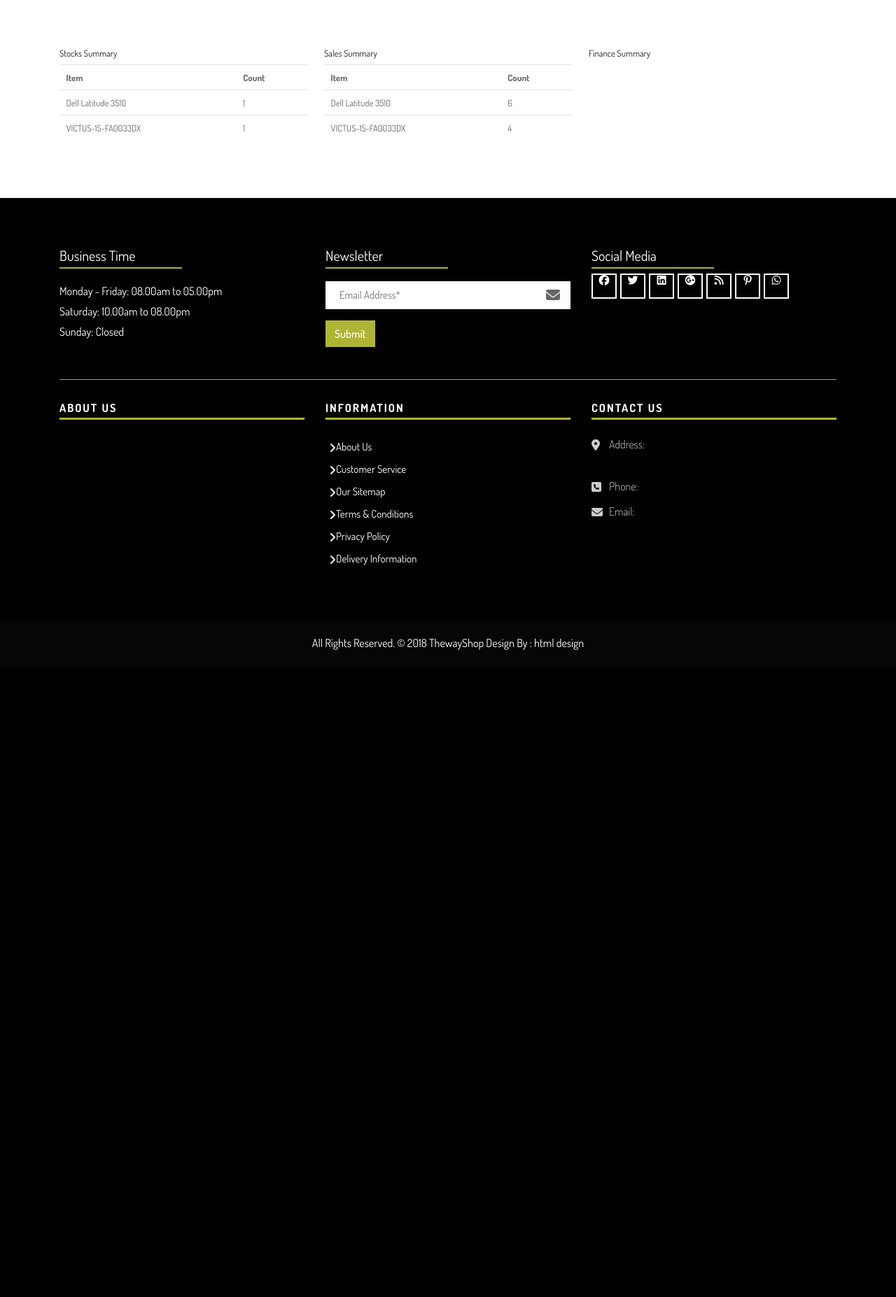
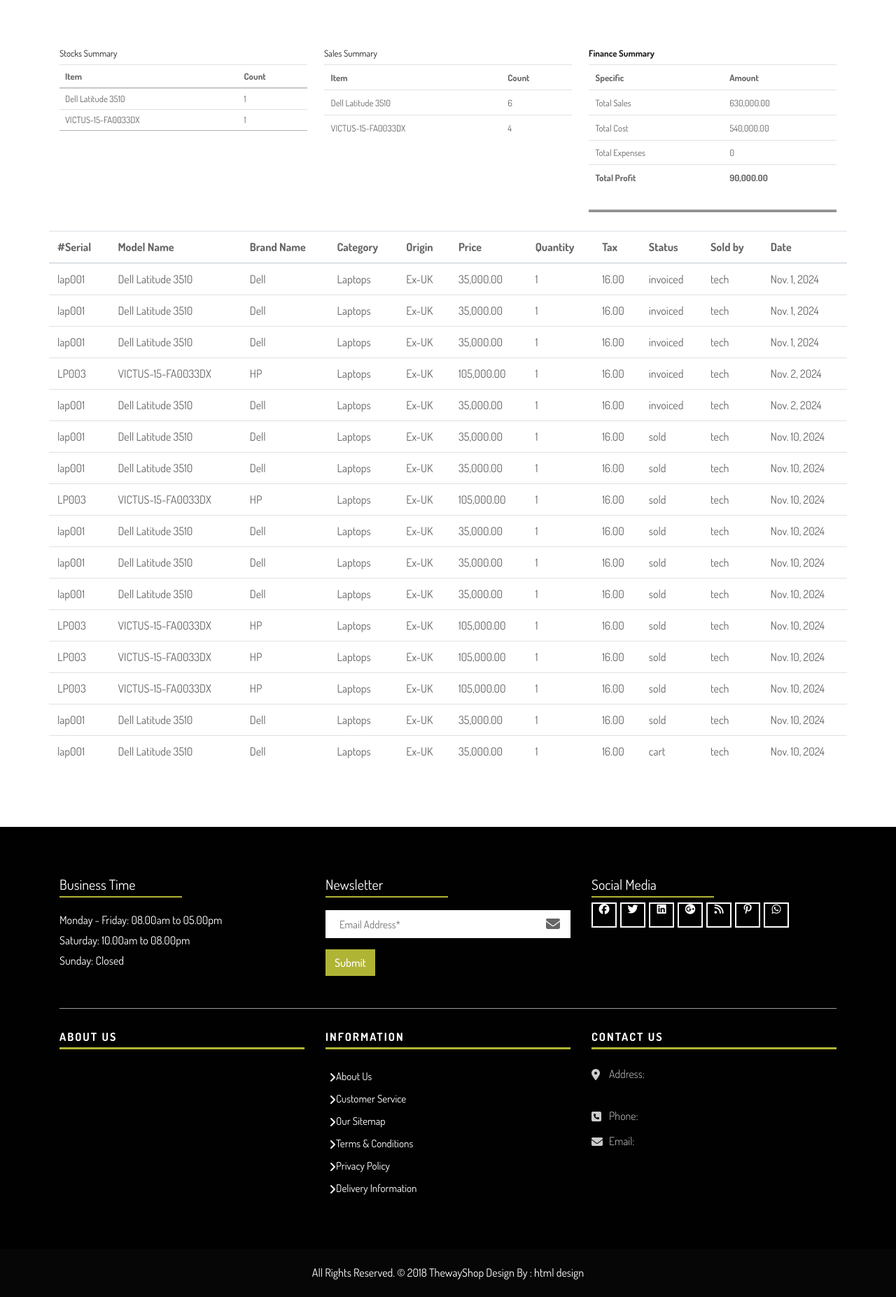
Before and after one commit to koshdevs/Tech-House-KE, a Django app: page /store/store-generate-reports/ in a window 1280 px wide. Shown: the part 300-2154 px from the top of the page at 70% size. Before the commit the page ends 1229 px from the top, so only its background shows below. Run offline with Django 5.2, Linux system fonts and the light colour scheme; data comes from the database, SQL or seed files in the repository; both versions use the stored data as it was after the commit; some libraries are stand-ins or nearby versions; some web fonts are replaced.

Commit message:
created summary page

```diff
--- a/tech_house/ecommerce/templates/ecommerce/base.html
+++ b/tech_house/ecommerce/templates/ecommerce/base.html
@@ -29,6 +29,7 @@
     <!-- Custom CSS -->
     <link rel="stylesheet" href="{% static 'css/custom.css' %}">
 
+    <link rel="stylesheet" href="https://cdn.datatables.net/2.1.8/css/dataTables.dataTables.css" />
     <!--[if lt IE 9]>
       <script src="https://oss.maxcdn.com/libs/html5shiv/3.7.0/html5shiv.js"></script>
       <script src="https://oss.maxcdn.com/libs/respond.js/1.4.2/respond.min.js"></script>
@@ -342,6 +343,8 @@
     <script src="{% static 'js/form-validator.min.js' %}"></script>
     <script src="{% static 'js/contact-form-script.js' %}"></script>
     <script src="{% static 'js/custom.js' %}"></script>
+    <script src="https://cdnjs.cloudflare.com/ajax/libs/jquery/3.7.1/jquery.min.js"></script>
+    <script src="https://cdn.datatables.net/2.1.8/js/dataTables.js"></script>
 </body>
 
 </html>
--- a/tech_house/manager/models.py
+++ b/tech_house/manager/models.py
@@ -33,6 +33,7 @@ class CustomerDetails(models.Model):
         verbose_name_plural = "Customer Details"
 
 class DeliveryDetails(models.Model):
+
 
     delivery_cost = models.DecimalField(max_digits=10, default=0.00,decimal_places=2, )
     delivery_address = models.TextField(null=True, blank=True)
--- a/tech_house/manager/sales_ops.py
+++ b/tech_house/manager/sales_ops.py
@@ -55,3 +55,20 @@ def get_sales_by_status(status):
     contxt = {"sales":sales, "total":total,"tax":tax,"subtotal":subtotal,"org_details":org_details,"date":date}
 
     return contxt
+
+def calculate_profit(sales,expenses):
+
+    cost = 0
+    price = 0
+
+    for sale in sales:
+
+        cost+=sale.product.cost *sale.quantity
+        price+=sale.price*sale.quantity
+
+
+    profit = round(price - cost - expenses,2)
+
+    contxt = {"cost":cost, "revenue":price,"profit":profit,"expenses":expenses}
+
+    return contxt
--- a/tech_house/manager/templates/manager/store-reports.html
+++ b/tech_house/manager/templates/manager/store-reports.html
@@ -4,10 +4,21 @@
 {% load humanize %}
 
 
+
 {% block content %}
 
+<link rel="stylesheet" href="https://cdn.datatables.net/2.1.8/css/dataTables.dataTables.css" />
+<script src="https://cdnjs.cloudflare.com/ajax/libs/jquery/3.7.1/jquery.min.js"></script>
+<script src="https://cdn.datatables.net/2.1.8/js/dataTables.js"></script>
 
+<style>
 
+    .line {
+        border-bottom: 4px double #333;
+
+        padding: 10px 0;
+    }
+</style>
 
 
 
@@ -19,7 +30,7 @@
             <div class="col-4">
 
                 <h4>Stocks Summary</h4>
-                <table  class="table">
+                <table  class="table" id="stocksSummary">
 
                     <thead>
 
@@ -48,7 +59,7 @@
             <div class="col-4">
 
                 <h4>Sales Summary</h4>
-                <table  class="table">
+                <table  class="table" id="salesSummary">
 
                     <thead>
 
@@ -76,9 +87,96 @@
             </div>
             <div class="col-4">
 
-                <h4>Finance Summary</h4>
+                <h4 style="font-weight:bold">Finance Summary</h4>
+                <table  class="table">
+
+                    <thead>
+
+                        <th>Specific</th>
+                        <th>Amount</th>
+
+                    </thead>
+
+                    <tbody>
+
+                        <tr>
+                            <td>Total Sales</td>
+                            <td>{{ finance_contxt.revenue|intcomma }}</td>
+                        <tr>
+                            <tr>
+                                <td>Total Cost</td>
+                                <td>{{ finance_contxt.cost|intcomma }}</td>
+                            <tr>
+                                <tr>
+                                    <td>Total Expenses</td>
+                                    <td>{{ finance_contxt.expenses|intcomma }}</td>
+                                <tr>
+                                    <tr>
+
+                                        <td style="font-weight:bold">Total Profit</td>
+                                        <td style="font-weight:bold">{{ finance_contxt.profit|intcomma }}</td>
+
+
+                                    <tr>
+
+                    </tbody>
+
+
+                </table>
+                <div class="line">
+                </div>
+
 
             </div>
+
+
+        </div>
+            <br>
+        <div class="row">
+
+            <table  class="table" id="salesTab">
+
+                <thead>
+
+                    <th>#Serial</th>
+                    <th>Model Name </th>
+                    <th>Brand Name </th>
+                    <th>Category</th>
+                    <th>Origin</th>
+                    <th>Price</th>
+                    <th>Quantity</th>
+                    <th>Tax</th>
+                    <th>Status</th>
+                    <th>Sold by</th>
+                    <th>Date</th>
+
+                </thead>
+
+                <tbody>
+                      {% for sale in sales %}
+                    <tr>
+
+                        <td>{{sale.product.serial1}}</td>
+                        <td>{{sale.product.model.name}}</td>
+                        <td>{{sale.product.brand.name}}</td>
+                        <td>{{sale.product.category.name}}</td>
+                        <td>{{sale.product.origin.name}}</td>
+                        <td>{{sale.price}}</td>
+                        <td>{{sale.quantity}}</td>
+                        <td>{{sale.tax}}</td>
+                        <td>{{sale.status}}</td>
+                        <td>{{sale.created_by.username}}</td>
+                        <td>{{sale.date}}</td>
+
+                    </tr>
+                    {% endfor %}
+
+                </tbody>
+
+
+
+            </table>
+
 
 
         </div>
@@ -93,6 +191,8 @@
 <script>
 
 
+   var datatable = $('.table').DataTable();
+
 
 
 
--- a/tech_house/manager/views.py
+++ b/tech_house/manager/views.py
@@ -6,7 +6,7 @@ from django.core.cache import cache
 from django.db.models import Q,Sum,Count
 from ecommerce.models import ProductBuild
 from .models import StoreSales,CustomerDetails,StoreOrders,OrgDetails,DeliveryDetails
-from.sales_ops import get_sales_data,gen_order_docs,get_sales_by_status
+from.sales_ops import get_sales_data,gen_order_docs,get_sales_by_status,calculate_profit
 import datetime
 
 # Create your views here.
@@ -515,12 +515,16 @@ def store_generate_reports(request):
 
     sales_by_model_name = StoreSales.objects.filter(status="sold").values("product__model__name").annotate(Count('product__model__name'))
 
-    print(sales_by_model_name)
+    sales = StoreSales.objects.all()
+
+    finance_contxt = calculate_profit(StoreSales.objects.filter(status="sold"),0)
 
     contxt = {"by_model_name":by_model_name,
               "by_category_name":by_category_name,
               "by_brand_name":by_brand_name,
               "sales_by_model_name":sales_by_model_name,
+              "finance_contxt":finance_contxt,
+              "sales":sales
 
               }
 
```
Also changed, not shown: tech_house/db.sqlite3.
